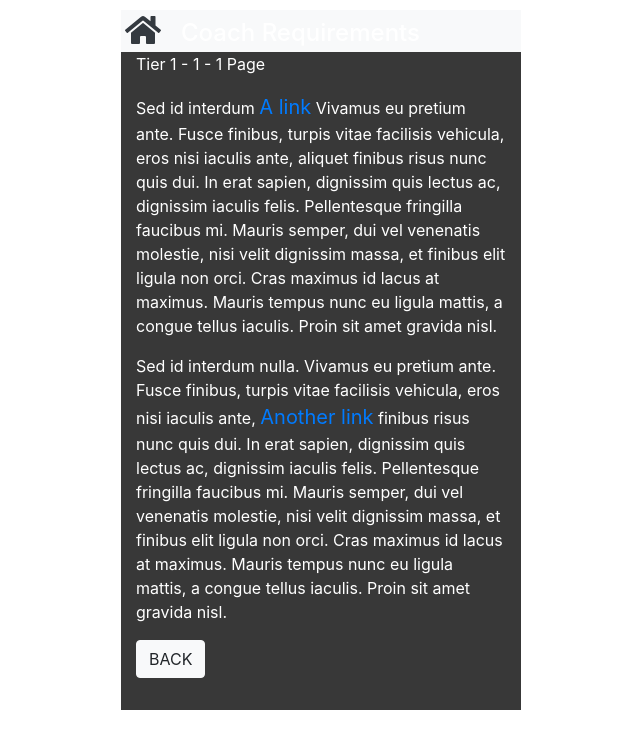
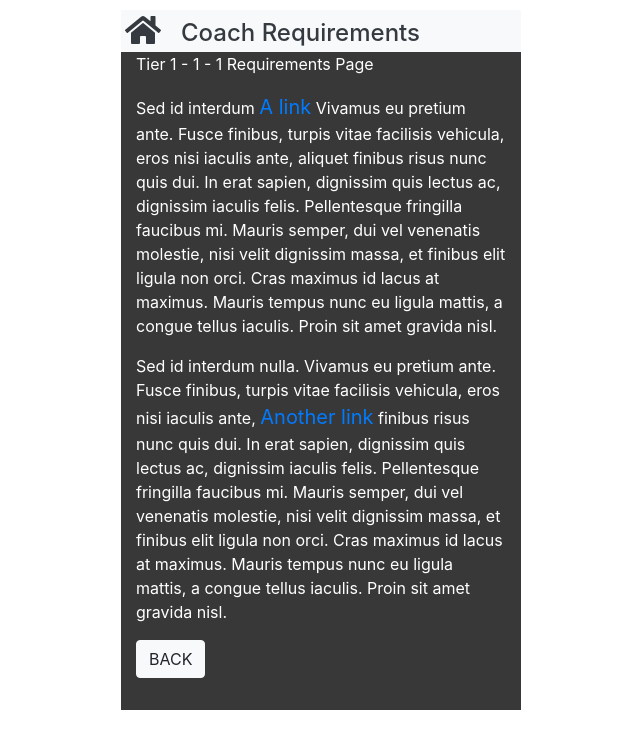
Before and after one commit to jlcobos/project, a React (Create React App) app: page /components/tier/1/1/1 in a window 1280 px wide. Shown: the top 748 px of the page, without its empty margins (319-959 px from the left). Built offline with nearby package versions, Linux system fonts and the light colour scheme.

Commit message:
back button fix

```diff
--- a/src/components/Navs/NavBar/NavBar.jsx
+++ b/src/components/Navs/NavBar/NavBar.jsx
@@ -23,7 +23,7 @@ export default function NavBar(){
                     )
                 })
             }
-            <h4 className="m-0 py-1 px-3 mt-auto mr-auto">{" Coach Requirements"}</h4>
+            <h4 className="m-0 py-1 px-3 mt-auto mr-auto text-dark">{" Coach Requirements"}</h4>
         </Nav>
     )
 }
--- a/src/views/Component/Component.jsx
+++ b/src/views/Component/Component.jsx
@@ -11,7 +11,7 @@ export default class Component extends React.Component {
         component: this.props.match.params.component,
     }
 
-    renderRequirements = () => {
+    renderRequirementsLinks = () => {
         return (
             <Context.Consumer>
                 {({data}) => {
@@ -30,14 +30,25 @@ export default class Component extends React.Component {
         )
     }
 
+    renderSupplierLink = () => {
+        return (
+            <NavLink className={["d-block w-100 my-2"].join(" ")} to={`/components/tier/${this.state.tier}/${this.state.component}/suppliers`}>
+                <Button variant={"warning"} className={["w-100 text-capitalize"].join(" ")}>
+                    Suppliers
+                </Button>
+            </NavLink>
+        )
+    }
+
     render(){
         return(
             <Row>
                 <Col xs={12} className="py-2">
-                    <p className="text-center text-capitalize my-0">{`Tier ${this.state.tier} ${this.state.component} Requirements`}</p>
+                    <p className="text-center text-capitalize my-0">{`Tier ${this.state.tier} ${this.state.component} Requirement Categories`}</p>
                 </Col>
                 <Col xs={12} className="d-flex flex-wrap justify-content-center">
-                    {this.renderRequirements()}
+                    {this.renderRequirementsLinks()}
+                    {this.renderSupplierLink()}
                 </Col>
             </Row>
         );
--- a/src/views/Requirements/Requirements.jsx
+++ b/src/views/Requirements/Requirements.jsx
@@ -15,7 +15,7 @@ export default class  extends Component {
         return(
             <Row>
                 <Col>
-                    <p className="text-white text-capitalize">{`Tier ${tier} - ${component} - ${requirements.split("-").join(" ")} page`}</p>
+                    <p className="text-white text-capitalize">{`Tier ${tier} - ${component} - ${requirements.split("-").join(" ")} requirements page`}</p>
                     <p>
                         Sed id interdum <a style={{fontSize: 20}} href="https://google.com">A link</a> Vivamus eu pretium ante. Fusce finibus, turpis vitae facilisis vehicula,
                         eros nisi iaculis ante, aliquet finibus risus nunc quis dui. In erat sapien, dignissim quis
```
